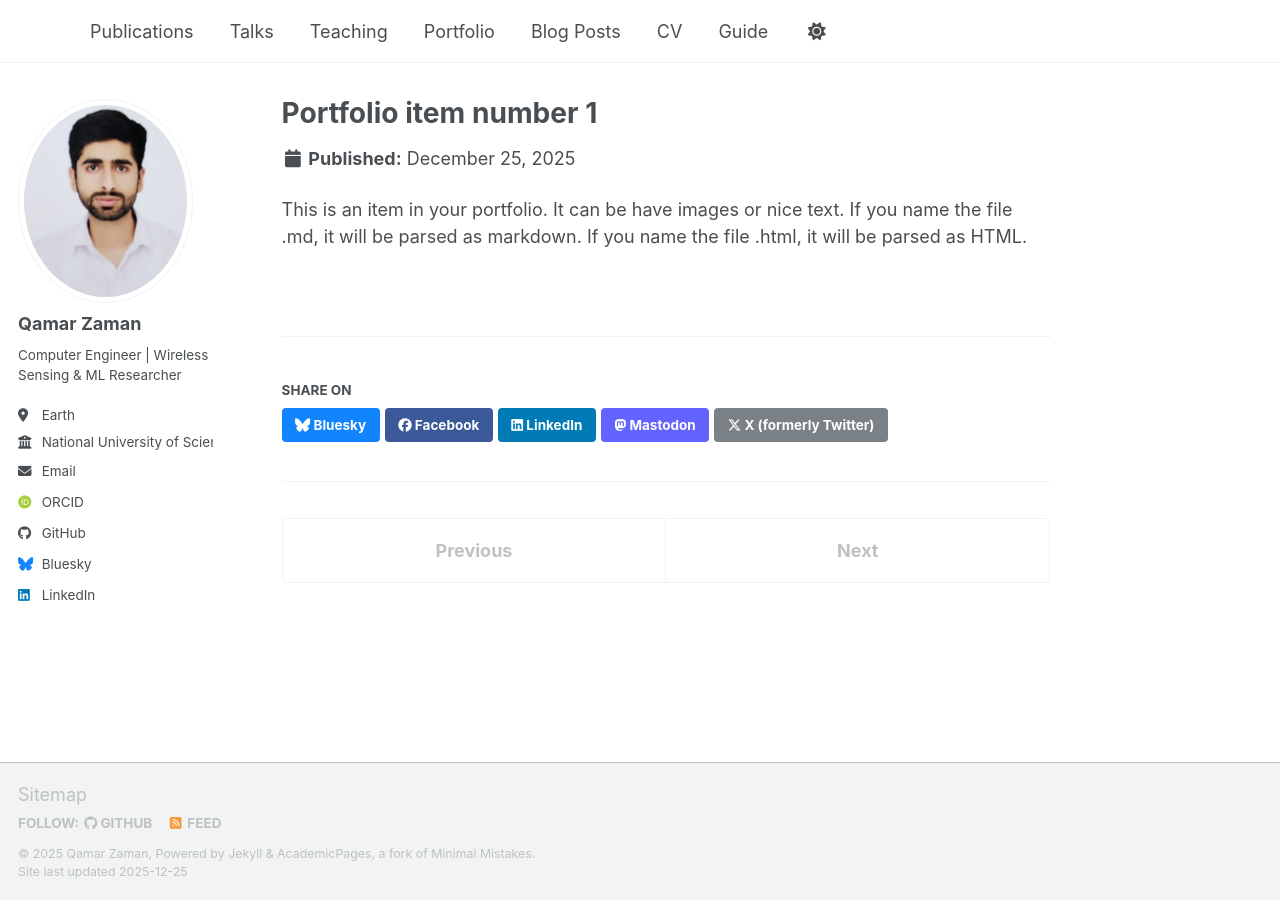
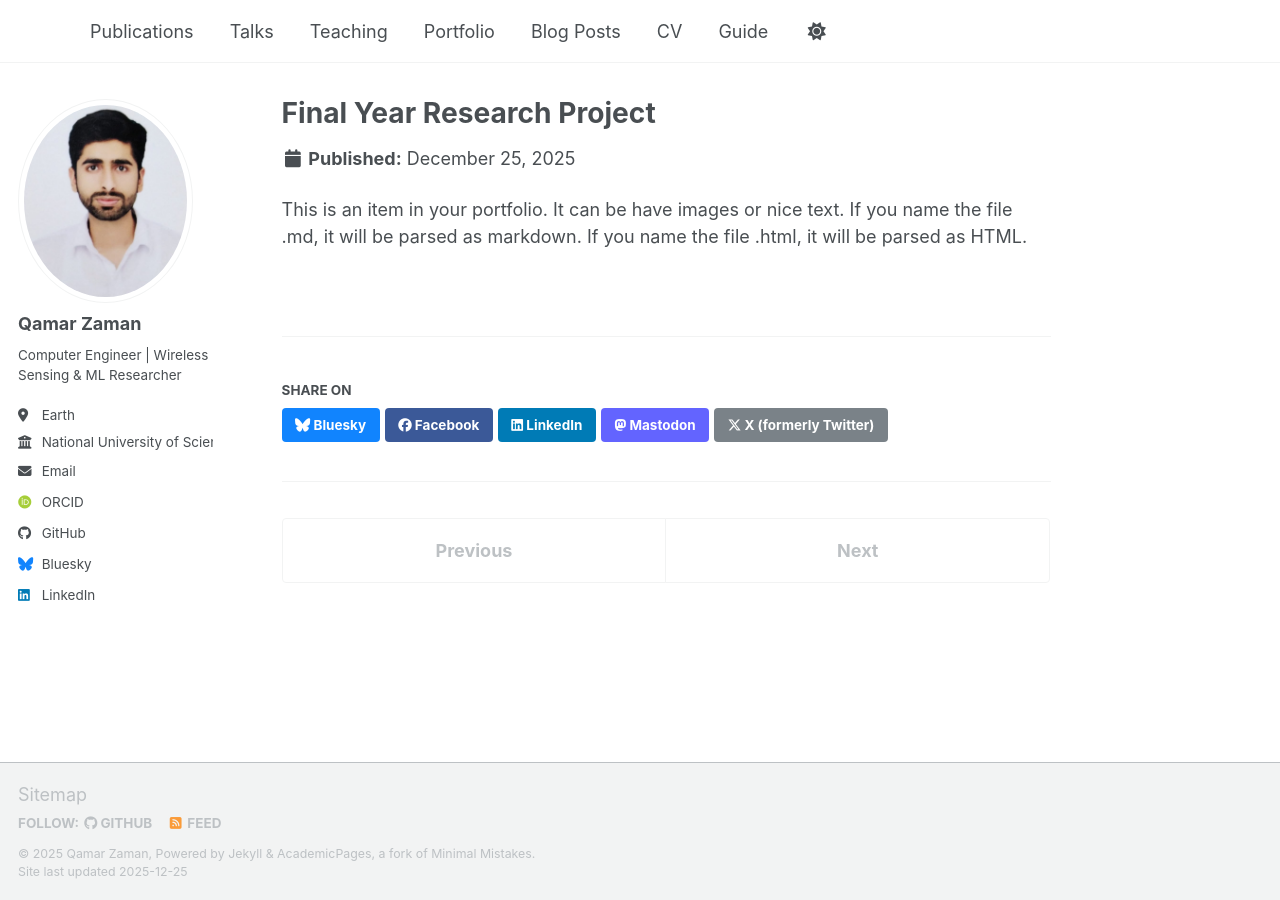
Before and after one commit to qzaman243/qzaman243.github.io, a Jekyll site: the page built from _portfolio/portfolio-1.md, in a window 1280 px wide. Built offline with Jekyll 4.4.1, drawn with Linux system fonts in a browser that asks for light colours; some web fonts are replaced; a script bundle is joined from its source files by our own code; library files that are not in the unit come from our copies.

Commit message:
Update title of portfolio item number 1

```diff
--- a/_portfolio/portfolio-1.md
+++ b/_portfolio/portfolio-1.md
@@ -1,5 +1,5 @@
 ---
-title: "Portfolio item number 1"
+title: "Final Year Research Project"
 excerpt: "Short description of portfolio item number 1<br/><img src='/images/500x300.png'>"
 collection: portfolio
 ---
```
